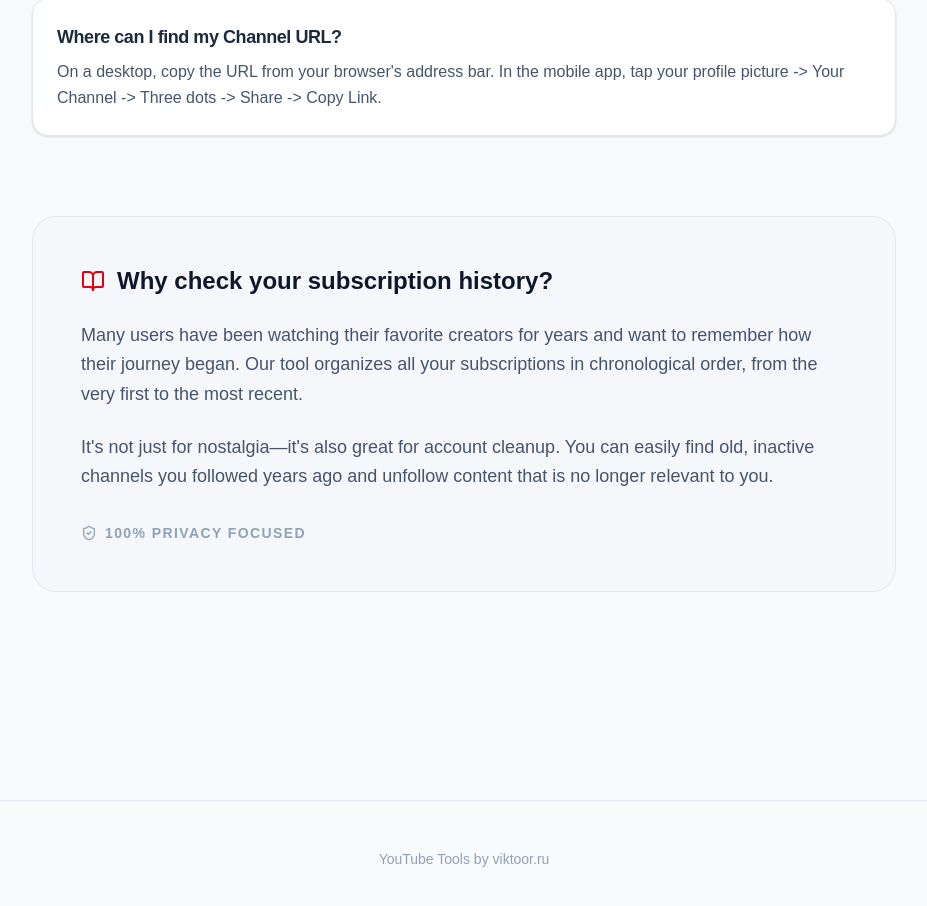
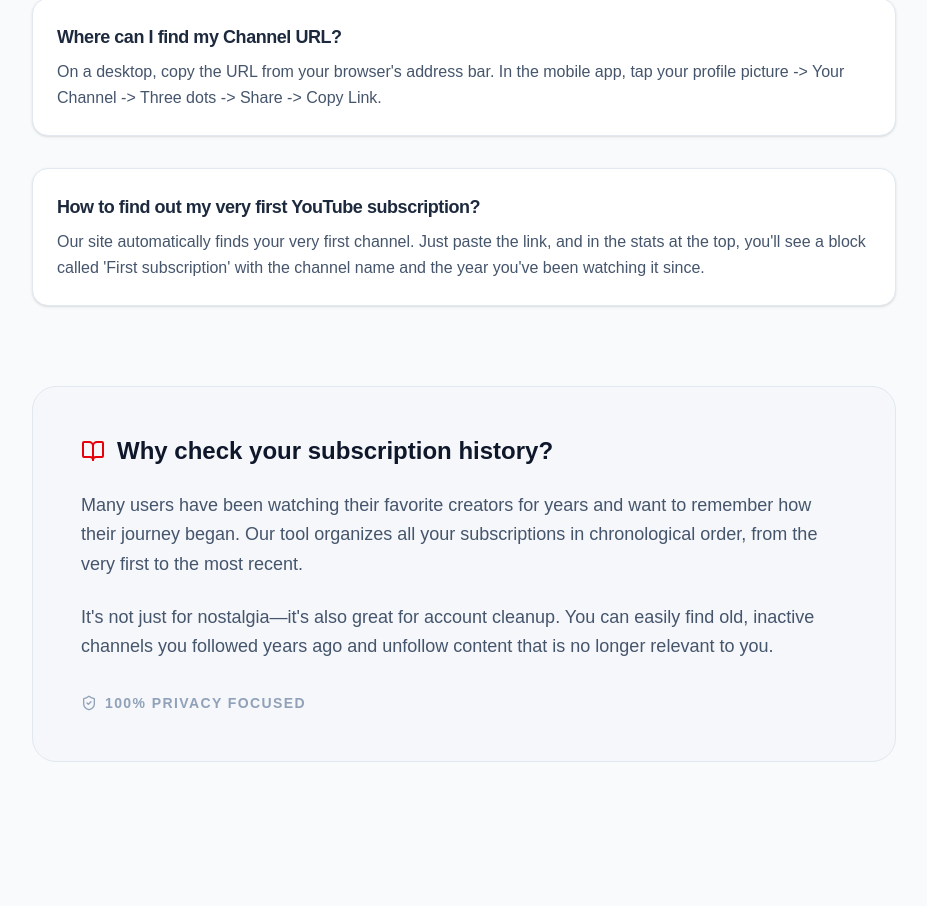
Before and after one commit to viktormalyuchenko/yt-tools, a Next.js app: page /en in a window 1280 px wide. Shown: the part 1056-1962 px from the top of the page, without its empty margins (176-1103 px from the left). Built offline with nearby package versions, Linux system fonts and the light colour scheme.

Commit message:
Add FAQ entry for first YouTube subscription in SEOContent and translations

```diff
--- a/src/app/[lng]/components/SEOContent.tsx
+++ b/src/app/[lng]/components/SEOContent.tsx
@@ -28,6 +28,12 @@ export default function SEOContent({ t }: { t: any }) {
           </h3>
           <p className="text-slate-600 leading-relaxed">{t.faq3A}</p>
         </div>
+        <div className="bg-white p-6 rounded-2xl border border-slate-200 shadow-sm">
+          <h3 className="font-bold text-lg mb-2 text-slate-800 tracking-tight">
+            {t.faq4Q}
+          </h3>
+          <p className="text-slate-600 leading-relaxed">{t.faq4A}</p>
+        </div>
       </div>
 
       {/* SEO Article Section */}
--- a/src/app/i18n/translations.ts
+++ b/src/app/i18n/translations.ts
@@ -35,6 +35,9 @@ export const translations: any = {
     faq3Q: "Где найти ссылку на мой канал?",
     faq3A:
       "На компьютере — скопируйте URL из адресной строки браузера. В приложении — нажмите на свой аватар -> Мой канал -> Три точки -> Поделиться -> Копировать ссылку.",
+    faq4Q: "Как узнать свою самую первую подписку на Ютубе?",
+    faq4A:
+      "Наш сайт автоматически находит ваш самый первый канал. Просто вставьте ссылку, и в статистике сверху вы увидите блок «Первая подписка» с названием канала и годом, с которого вы его смотрите.",
     seoTextTitle: "Зачем нужна история подписок?",
     seoTextP1:
       "Многие пользователи годами смотрят любимых блогеров и хотят вспомнить, с чего началось их увлечение той или иной темой. Наш инструмент выстраивает все ваши каналы в хронологическом порядке — от самого первого до последнего.",
@@ -94,6 +97,9 @@ export const translations: any = {
     faq3Q: "Where can I find my Channel URL?",
     faq3A:
       "On a desktop, copy the URL from your browser's address bar. In the mobile app, tap your profile picture -> Your Channel -> Three dots -> Share -> Copy Link.",
+    faq4Q: "How to find out my very first YouTube subscription?",
+    faq4A:
+      "Our site automatically finds your very first channel. Just paste the link, and in the stats at the top, you'll see a block called 'First subscription' with the channel name and the year you've been watching it since.",
     seoTextTitle: "Why check your subscription history?",
     seoTextP1:
       "Many users have been watching their favorite creators for years and want to remember how their journey began. Our tool organizes all your subscriptions in chronological order, from the very first to the most recent.",
@@ -154,6 +160,9 @@ export const translations: any = {
     faq3Q: "¿Dónde encuentro el enlace de mi canal?",
     faq3A:
       "En una computadora, copia la URL de la barra de direcciones. En la aplicación móvil, toca tu foto de perfil -> Tu canal -> Tres puntos -> Compartir -> Copiar enlace.",
+    faq4Q: "¿Cómo saber cuál fue mi primera suscripción en YouTube?",
+    faq4A:
+      "Nuestro sitio encuentra automáticamente tu primer canal. Solo pega el enlace, y en las estadísticas de arriba verás un bloque llamado 'Primera suscripción' con el nombre del canal y el año desde que lo sigues.",
     seoTextTitle: "¿Por qué revisar tu historial de suscripciones?",
     seoTextP1:
       "Muchos usuarios ven a sus creadores favoritos durante años y quieren recordar cómo empezó todo. Nuestra herramienta organiza todas tus suscripciones en orden cronológico, desde la primera hasta la última.",
```
